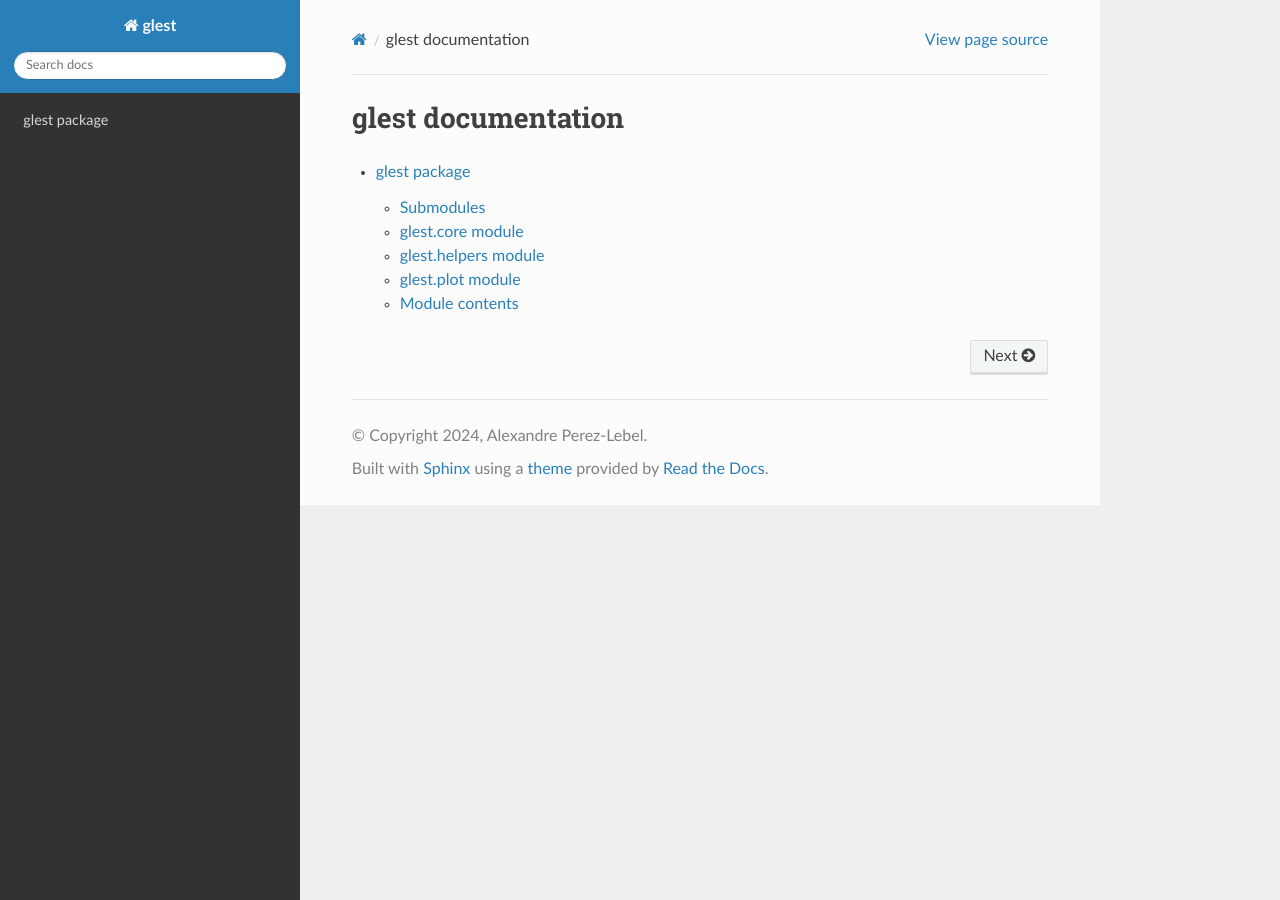
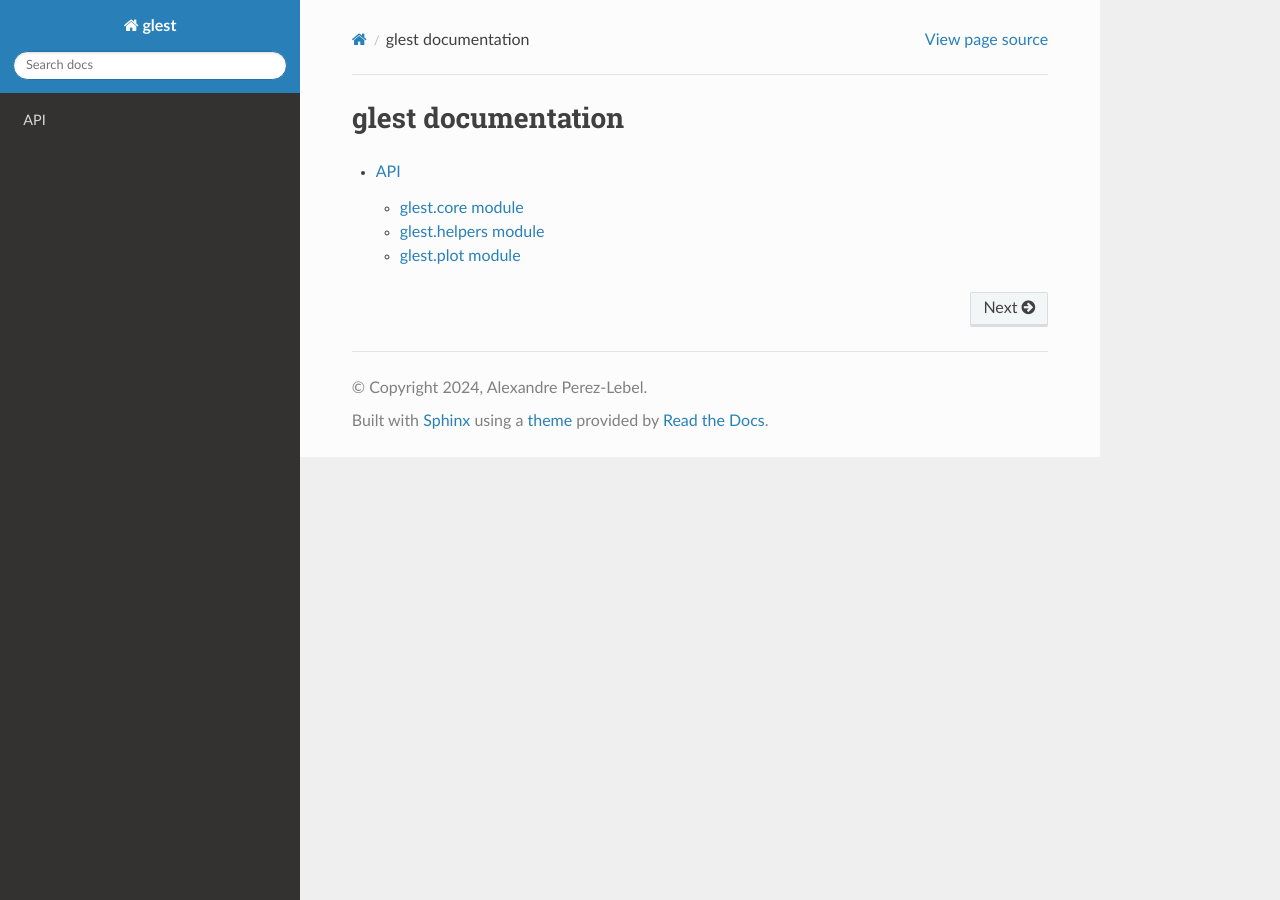
Before and after one commit to aperezlebel/glest, a Sphinx documentation site: the page built from docs/index.rst, in a window 1280 px wide. Built offline with Sphinx 7.4.7 and the Read the Docs theme 3.1.0, drawn with Linux system fonts in a browser that asks for light colours.

```diff
--- a/docs/conf.py
+++ b/docs/conf.py
@@ -6,32 +6,31 @@
 # -- Project information -----------------------------------------------------
 # https://www.sphinx-doc.org/en/master/usage/configuration.html#project-information
 
-project = 'glest'
-copyright = '2024, Alexandre Perez-Lebel'
-author = 'Alexandre Perez-Lebel'
-release = '0.0.1-alpha.1'
+project = "glest"
+copyright = "2024, Alexandre Perez-Lebel"
+author = "Alexandre Perez-Lebel"
+release = "0.0.1-alpha.1"
 
 # -- General configuration ---------------------------------------------------
 # https://www.sphinx-doc.org/en/master/usage/configuration.html#general-configuration
 
 extensions = [
-    'sphinx.ext.autodoc',      # Extracts docstrings from your code
-    'sphinx.ext.napoleon',     # Supports Google-style and NumPy-style docstrings
-    'sphinx.ext.viewcode',     # Links to source code
-    'sphinx.ext.githubpages',  # For GitHub Pages compatibility
+    "sphinx.ext.autodoc",  # Extracts docstrings from your code
+    "sphinx.ext.napoleon",  # Supports Google-style and NumPy-style docstrings
+    "sphinx.ext.viewcode",  # Links to source code
+    "sphinx.ext.autosummary",
 ]
 
-templates_path = ['_templates']
-exclude_patterns = ['_build', 'Thumbs.db', '.DS_Store']
-
+templates_path = ["_templates"]
+exclude_patterns = ["_build", "Thumbs.db", ".DS_Store"]
 
 
 # -- Options for HTML output -------------------------------------------------
 # https://www.sphinx-doc.org/en/master/usage/configuration.html#options-for-html-output
 
 # html_theme = 'alabaster'
-html_theme = 'sphinx_rtd_theme'
-html_static_path = ['_static']
+html_theme = "sphinx_rtd_theme"
+html_static_path = ["_static"]
 
 napoleon_google_docstring = True
 napoleon_numpy_docstring = True
--- a/docs/index.rst
+++ b/docs/index.rst
@@ -9,4 +9,4 @@ glest documentation
 .. toctree::
    :maxdepth: 4
 
-   api/glest
+   source/api
--- a/docs/api/glest.rst
+++ b/docs/source/api.rst
@@ -1,8 +1,5 @@
-glest package
-=============
-
-Submodules
-----------
+API
+===
 
 glest.core module
 -----------------
@@ -27,11 +24,3 @@ glest.plot module
    :members:
    :undoc-members:
    :show-inheritance:
-
-Module contents
----------------
-
-.. automodule:: glest
-   :members:
-   :undoc-members:
-   :show-inheritance:
```
Also changed, not shown: docs/api/modules.rst (deleted, +0 -7 lines).
